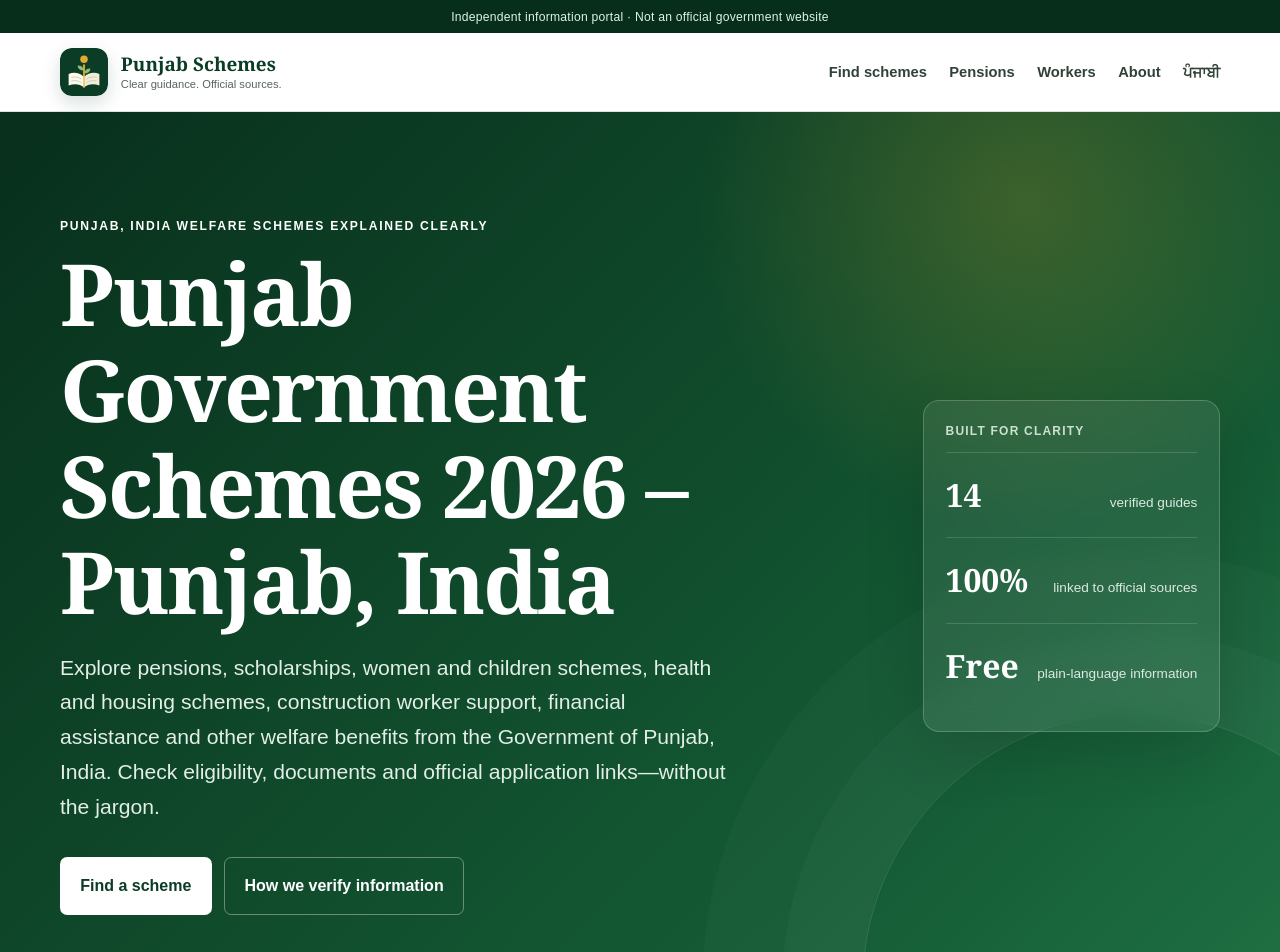
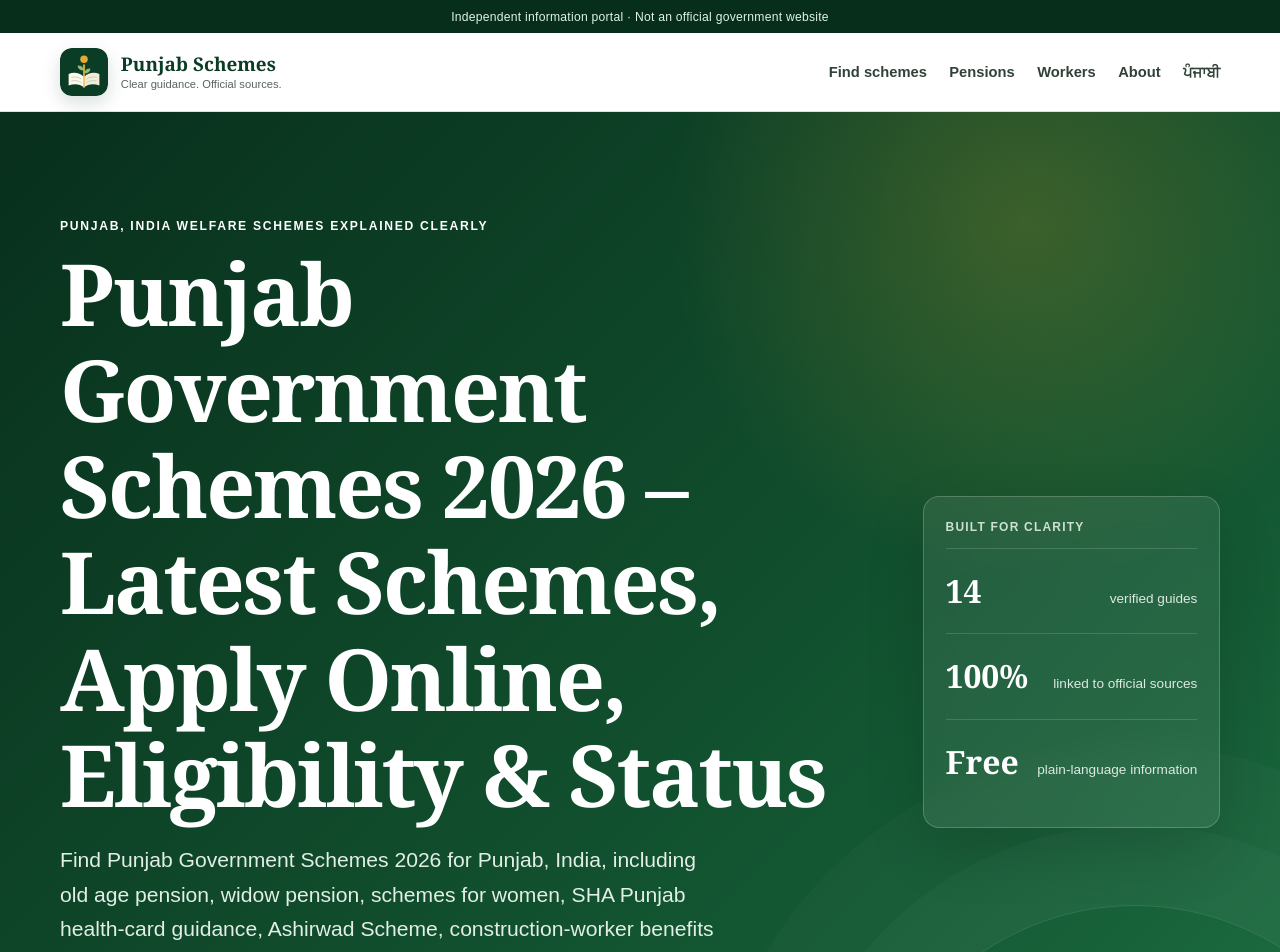
Before and after one commit to js91872/punjabschemes, a Next.js app: page / in a window 1280 px wide. Shown: the top 952 px of the page. Built offline with nearby package versions, Linux system fonts and the light colour scheme; no server answers.

Commit message:
seo: rebuild homepage around real Punjab scheme searches

```diff
--- a/src/app/page.tsx
+++ b/src/app/page.tsx
@@ -29,8 +29,8 @@ const homepageFaqs = [
 ];
 
 export const metadata: Metadata = {
-  title: { absolute: "Punjab Government Schemes 2026 – Punjab, India" },
-  description: "Explore Punjab Government schemes in Punjab, India: pensions, scholarships, health, housing, financial assistance and welfare benefits with official links.",
+  title: { absolute: "Punjab Government Schemes 2026: Apply Online, Eligibility, Status & Latest Schemes" },
+  description: "Punjab Government Schemes 2026 for Punjab, India: find latest schemes, apply online guidance, eligibility, documents, pension status, women schemes, health card and welfare benefits.",
   alternates: {
     canonical: "/",
     languages: { "en-IN": "/", "pa-IN": "/pa", "x-default": "/" },
@@ -85,8 +85,8 @@ export default function Home() {
         <div className="container hero-grid">
           <div>
             <p className="eyebrow">Punjab, India welfare schemes explained clearly</p>
-            <h1>Punjab Government Schemes 2026 – Punjab, India</h1>
-            <p className="lead">Explore pensions, scholarships, women and children schemes, health and housing schemes, construction worker support, financial assistance and other welfare benefits from the Government of Punjab, India. Check eligibility, documents and official application links—without the jargon.</p>
+            <h1>Punjab Government Schemes 2026 – Latest Schemes, Apply Online, Eligibility & Status</h1>
+            <p className="lead">Find Punjab Government Schemes 2026 for Punjab, India, including old age pension, widow pension, schemes for women, SHA Punjab health-card guidance, Ashirwad Scheme, construction-worker benefits and the 5 Marla Plot Scheme. Check eligibility, documents, apply-online routes, forms and status guidance in simple language.</p>
             <div className="hero-actions"><Link className="button button-light" href="/schemes">Find a scheme</Link><Link className="button button-ghost" href="/about">How we verify information</Link></div>
           </div>
           <aside className="hero-panel" aria-label="Portal highlights">
@@ -110,6 +110,15 @@ export default function Home() {
         </div>
       </section>
       <section className="featured-section"><div className="container section"><div className="section-heading"><div><p className="eyebrow green">Recently verified</p><h2>Start with these guides</h2></div></div><div className="scheme-grid">{schemes.slice(0, 3).map((scheme) => <SchemeCard key={scheme.slug} scheme={scheme} />)}</div></div></section>
+      <section className="container section">
+        <div className="section-heading"><div><p className="eyebrow green">Popular searches in Punjab</p><h2>Check eligibility, apply online, forms and scheme status</h2></div></div>
+        <div className="category-grid">
+          <Link className="category-card" href="/schemes/mukh-mantri-sehat-yojana-punjab"><span className="category-number">Health</span><h3>SHA Punjab eligibility check & beneficiary search</h3><p>Understand SHA Punjab eligibility, beneficiary search, Aadhaar-related checks, health card guidance, status and hospital information.</p><span className="category-arrow" aria-hidden="true">↗</span></Link>
+          <Link className="category-card" href="/schemes/old-age-pension-punjab"><span className="category-number">Pension</span><h3>Old Age Pension Punjab status & apply online</h3><p>Check age limit, eligibility, application route, form guidance, pension status, beneficiary list and monthly amount information.</p><span className="category-arrow" aria-hidden="true">↗</span></Link>
+          <Link className="category-card" href="/schemes/mukh-mantri-mawan-dheeyan-satkar-yojana"><span className="category-number">Women</span><h3>Punjab Government ₹1,000–₹1,500 women scheme</h3><p>Check who can get the Punjab women financial-assistance benefit, required documents, registration and Aadhaar-linked DBT guidance.</p><span className="category-arrow" aria-hidden="true">↗</span></Link>
+          <Link className="category-card" href="/schemes/aashirwad-scheme-punjab"><span className="category-number">Marriage assistance</span><h3>Ashirwad Scheme Punjab form & status check</h3><p>Check ₹51,000 marriage assistance eligibility, form and portal guidance, documents, login route and application status information.</p><span className="category-arrow" aria-hidden="true">↗</span></Link>
+        </div>
+      </section>
       <section className="container section trust-section">
         <div><p className="eyebrow green">A safer way to research</p><h2>Government information, made easier—not replaced.</h2></div>
         <div className="trust-steps"><div><span>1</span><h3>We check the source</h3><p>Every published guide links to a Government of Punjab, India department or official board document.</p></div><div><span>2</span><h3>We explain the process</h3><p>Documents and application routes are organised into a practical checklist.</p></div><div><span>3</span><h3>You confirm officially</h3><p>Rules can change, so the final decision always belongs to the responsible department.</p></div></div>
```
